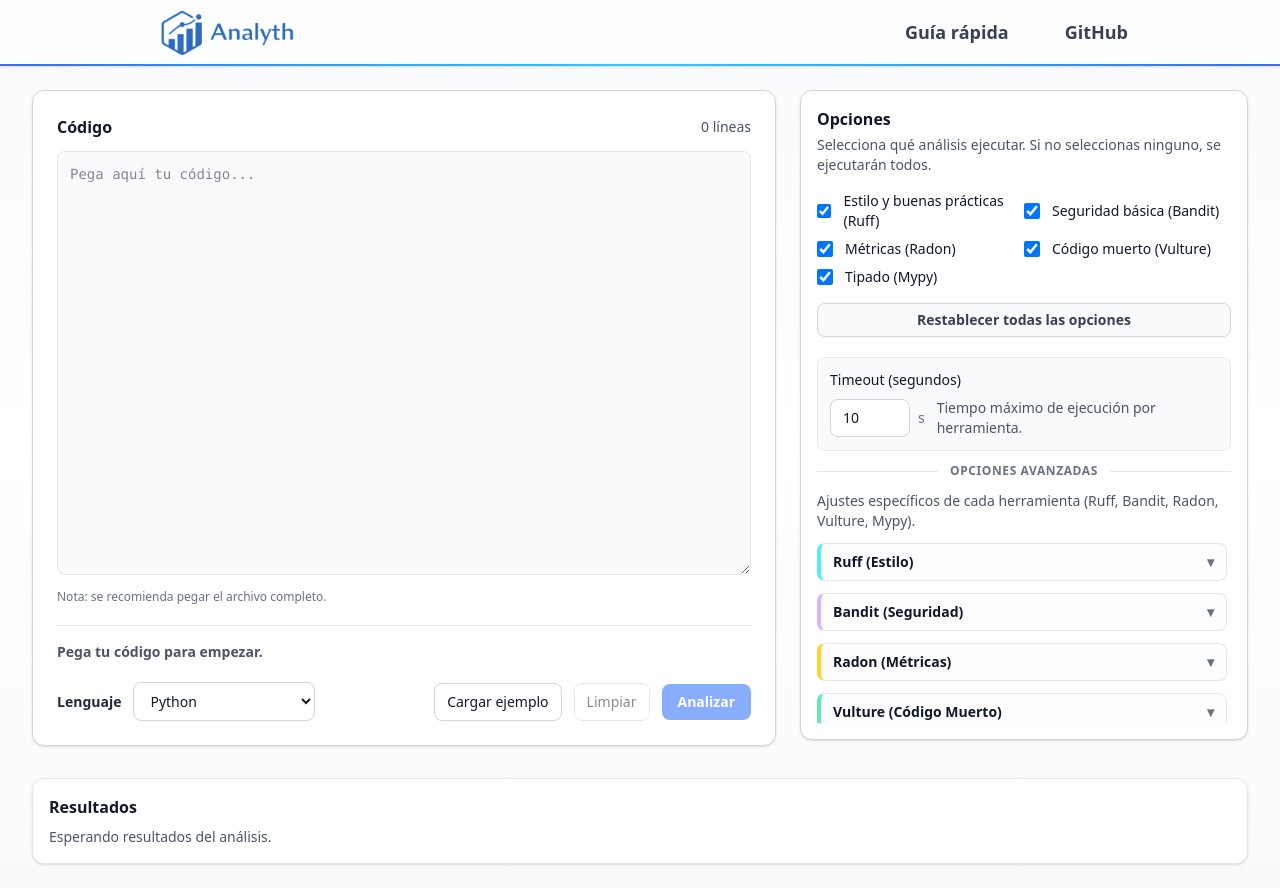
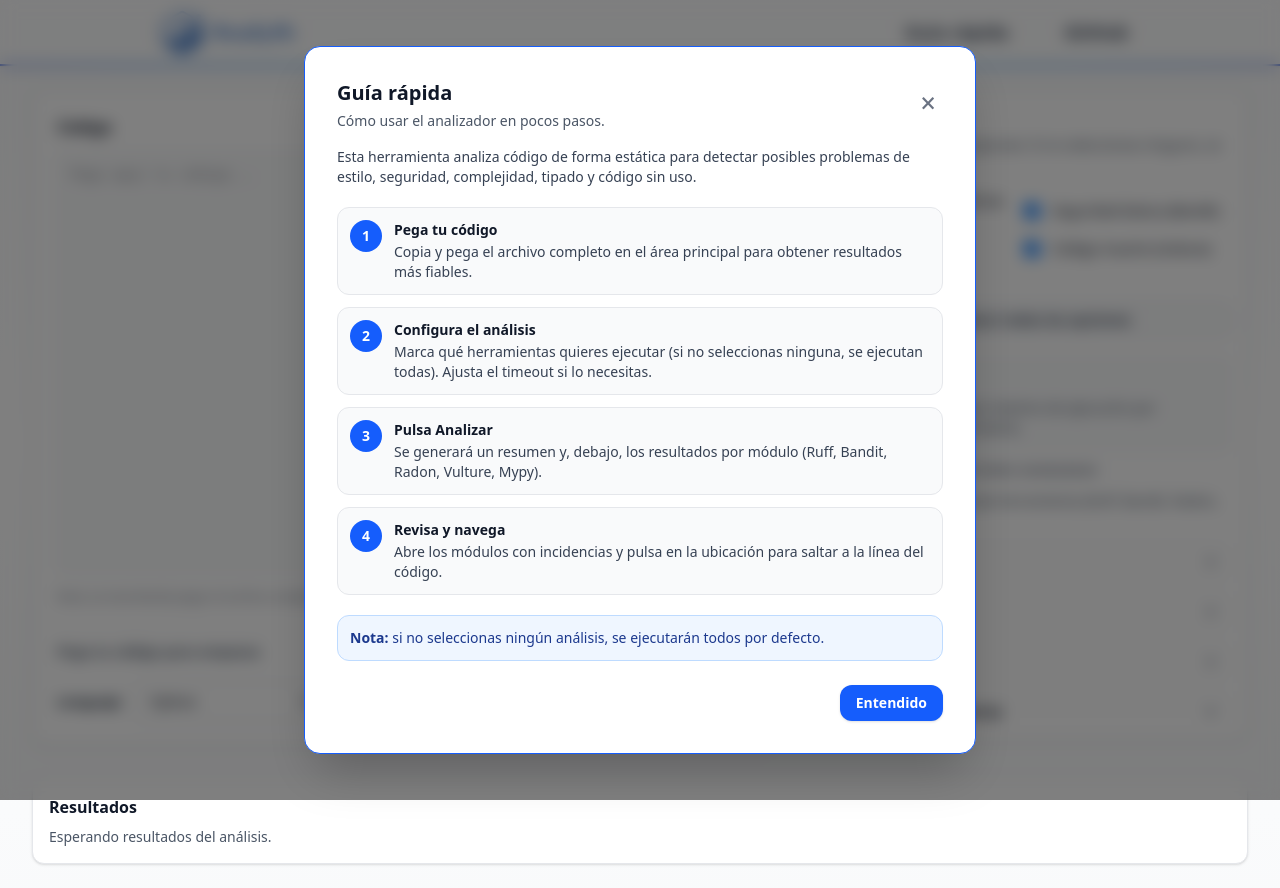
Before and after one commit to Mxttyyyy/uah-tfg-2025, a React app in the folder frontend/: page / in a window 1280 px wide. Both pictures are taken after a click on the link "Guía rápida". Built offline with nearby package versions, Linux system fonts and the light colour scheme; the HTML template or start-up script is replaced by a standard one.

Commit message:
Implementar modal de guía rápida del header

```diff
--- a/frontend/src/components/Alert.jsx
+++ b/frontend/src/components/Alert.jsx
@@ -12,7 +12,7 @@ import ErrorIcon from "./icons/ErrorIcon";
  * - children: contenido (mensaje)
  * - onClose: function (opcional) -> si se pasa, muestra botón de cerrar
  */
-export default function Alert({ variant = "info", title, children, onClose }) {
+export default function Alert({ variant = "info", title, children}) {
 
   // Estilos según el tipo de alerta
   const styles = getVariantStyles(variant);
@@ -35,19 +35,6 @@ export default function Alert({ variant = "info", title, children, onClose }) {
           ) : null}
           <div className={`text-sm ${styles.text}`}>{children}</div>
         </div>
-
-        {/* Botón de cierre */}
-        {typeof onClose === "function" ? (
-          <button
-            type="button"
-            onClick={onClose}
-            className="rounded-md px-1 py-0 text-md text-gray-600  hover:text-red-600 cursor-pointer"
-            aria-label="Cerrar"
-            title="Cerrar"
-          >
-            🗙
-          </button>
-        ) : null}
       </div>
     </div>
   );
--- a/frontend/src/components/Header.jsx
+++ b/frontend/src/components/Header.jsx
@@ -4,9 +4,14 @@
  * Muestra el logotipo y los enlaces de navegación principales.
  */
 
+import { useState } from "react";
+import QuickGuideModal from "./QuickGuideModal";
+
 export default function Header() {
+  const [showGuide, setShowGuide] = useState(false);
 
   return (
+    <>
       <header className="relative bg-white/70 shadow-sm ">
         {/* Glow azul animado bajo el header */}
         <div
@@ -17,7 +22,6 @@ export default function Header() {
         {/* Contenedor más estrecho => logo y links */}
         <div className="mx-auto max-w-4xl px-4 sm:px-6 lg:max-w-5xl">
           <div className="flex h-16 items-center justify-between">
-
             {/* Logo */}
             <a
               href="#"
@@ -38,6 +42,7 @@ export default function Header() {
                   <a
                     href="#"
                     className="text-gray-700 transition hover:text-blue-700 text-lg font-semibold"
+                    onClick={() => setShowGuide(true)}
                   >
                     Guía rápida
                   </a>
@@ -65,5 +70,7 @@ export default function Header() {
         `}
         />
       </header>
+      <QuickGuideModal open={showGuide} onClose={() => setShowGuide(false)} />
+    </>
   );
 }
--- /dev/null
+++ b/frontend/src/components/QuickGuideModal.jsx
@@ -0,0 +1,125 @@
+/**
+ * Modal de Guía Rápida.
+ *
+ * Muestra una explicación breve de cómo usar la herramienta.
+ *
+ * Props:
+ * - open: boolean (si el modal está visible)
+ * - onClose: function (cerrar modal)
+ */
+export default function QuickGuideModal({ open, onClose }) {
+  if (!open) return null;
+
+  const steps = [
+    {
+      title: "Pega tu código",
+      text: "Copia y pega el archivo completo en el área principal para obtener resultados más fiables.",
+    },
+    {
+      title: "Configura el análisis",
+      text: "Marca qué herramientas quieres ejecutar (si no seleccionas ninguna, se ejecutan todas). Ajusta el timeout si lo necesitas.",
+    },
+    {
+      title: "Pulsa Analizar",
+      text: "Se generará un resumen y, debajo, los resultados por módulo (Ruff, Bandit, Radon, Vulture, Mypy).",
+    },
+    {
+      title: "Revisa y navega",
+      text: "Abre los módulos con incidencias y pulsa en la ubicación para saltar a la línea del código.",
+    },
+  ];
+
+  return (
+    <div
+      className="
+        fixed inset-0 z-50 flex items-center justify-center p-4
+        bg-black/50 backdrop-blur-sm
+      "
+      onClick={onClose}
+      role="dialog"
+      aria-modal="true"
+      aria-label="Guía rápida"
+    >
+      {/* Contenido del modal */}
+      <div
+        className="
+          relative w-full max-w-2xl rounded-2xl bg-white
+          border-1 border-blue-600 shadow-2xl
+          p-6 sm:p-8 animate-fade-in
+        "
+        onClick={(e) => e.stopPropagation()}
+      >
+        {/* Header */}
+        <div className="flex items-start justify-between gap-4">
+          <div>
+            <h2 className="text-xl font-semibold text-gray-900">Guía rápida</h2>
+            <p className="mt-1 text-sm text-gray-600">
+              Cómo usar el analizador en pocos pasos.
+            </p>
+          </div>
+
+          <button
+            type="button"
+            onClick={onClose}
+            className="
+              rounded-lg p-2 text-gray-500 transition
+              hover:text-red-700 cursor-pointer text-lg
+              focus:outline-none focus:ring-2 focus:ring-blue-200
+            "
+            aria-label="Cerrar"
+            title="Cerrar"
+          >
+            🗙
+          </button>
+        </div>
+
+        {/* Intro */}
+        <p className="mt-4 text-sm text-gray-700">
+          Esta herramienta analiza código de forma estática para detectar
+          posibles problemas de estilo, seguridad, complejidad, tipado y código
+          sin uso.
+        </p>
+
+        {/* Pasos */}
+        <div className="mt-5 space-y-3">
+          {steps.map((s, idx) => (
+            <div
+              key={s.title}
+              className="flex gap-3 rounded-xl border border-gray-200 bg-gray-50 p-3"
+            >
+              <div className="flex h-8 w-8 shrink-0 items-center justify-center rounded-full bg-blue-600 text-sm font-bold text-white">
+                {idx + 1}
+              </div>
+
+              <div className="min-w-0">
+                <p className="text-sm font-semibold text-gray-900">{s.title}</p>
+                <p className="mt-0.5 text-sm text-gray-700">{s.text}</p>
+              </div>
+            </div>
+          ))}
+        </div>
+
+        {/* Nota */}
+        <div className="mt-5 rounded-xl border border-blue-200 bg-blue-50 p-3 text-sm text-blue-900">
+          <span className="font-semibold">Nota:</span> si no seleccionas ningún
+          análisis, se ejecutarán todos por defecto.
+        </div>
+
+        {/* Botón */}
+        <div className="mt-6 flex items-center justify-end gap-3">
+          <button
+            type="button"
+            onClick={onClose}
+            className="
+              rounded-xl bg-blue-600 px-4 py-2 text-sm font-semibold text-white shadow-sm
+              hover:bg-blue-700 transition cursor-pointer
+              focus:outline-none focus:ring-2 focus:ring-blue-200
+            "
+          >
+            Entendido
+          </button>
+        </div>
+      </div>
+    </div>
+  );
+}
```
Lines whose indentation alone changed are shown as unchanged.
